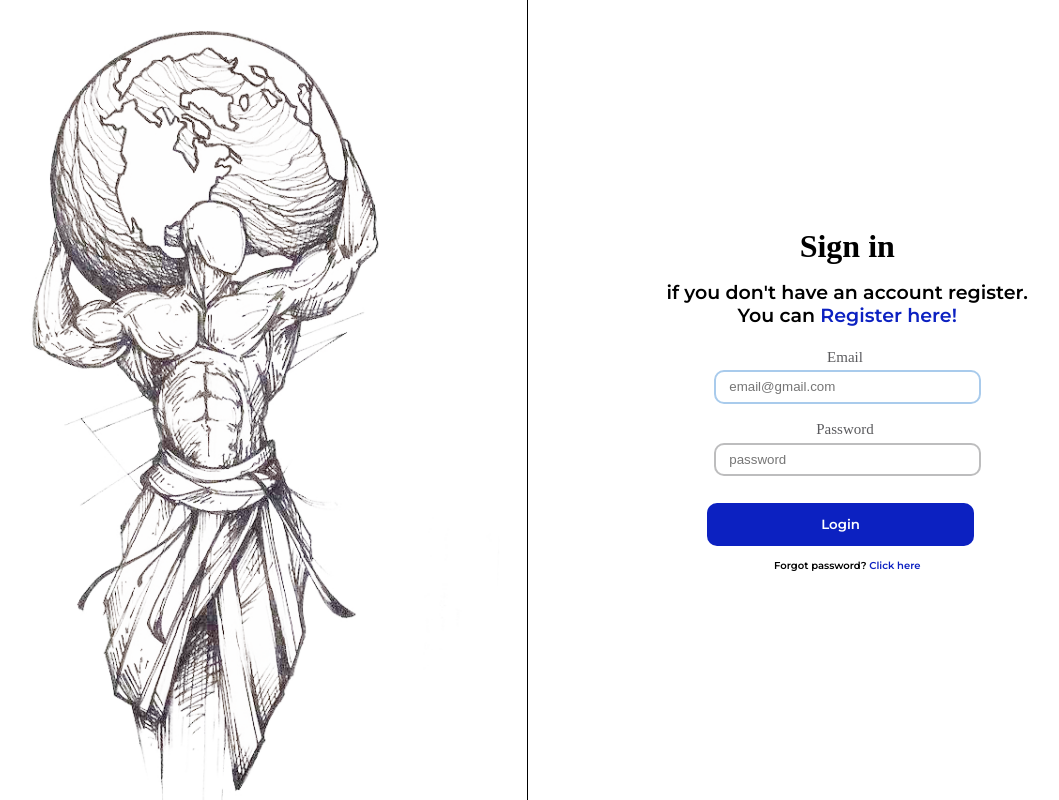
After one commit to SimbaHokage/wdpai3, a PHP site: page /public/views/loginData.php in a window 1280 px wide. The commit adds this page. Shown: the whole page, without its empty margins (113-1172 px from the left). Run offline with PHP 8.4, Linux system fonts and the light colour scheme; some libraries are stand-ins or nearby versions.

Commit message:
lab6 done

```diff
--- a/index.php
+++ b/index.php
@@ -4,9 +4,10 @@
 
 $path = trim($_SERVER['REQUEST_URI'], '/');
 $path = parse_url($path, PHP_URL_PATH);
-
 Routing::get('login', 'DefaultController');
 Routing::get('register', 'DefaultController');
 Routing::get('trainingsToBe', 'DefaultController');
 Routing::get('welcomeScreen', 'DefaultController');
+Routing::post('loginData', 'SecurityController');
+
 Routing::run($path);
--- a/public/style/login.css
+++ b/public/style/login.css
@@ -53,6 +53,7 @@
     font-family: 'Montserrat', sans-serif;
 }
 
+
 div.container div.right-container div.a-form p.sign-in-info span.register-span {
     color: rgb(12, 33, 193);
     cursor: pointer;
@@ -72,6 +73,20 @@
 
 div.container div.right-container div.a-form p.forgot-password {
     font-size: 1em;
+}
+
+.a-form {
+    display: flex;
+    align-items: center;
+    justify-content: center;
+    flex-direction: column;
+}
+
+.login {
+    display: flex;
+    align-items: center;
+    justify-content: center;
+    flex-direction: column;
 }
 
 
--- /dev/null
+++ b/public/views/loginData.php
@@ -0,0 +1,48 @@
+<!DOCTYPE html>
+<html lang="en">
+<head>
+    <meta charset="UTF-8">
+    <meta http-equiv="X-UA-Compatible" content="IE=edge">
+    <meta name="viewport" content="width=device-width, initial-scale=1.0">
+    <title>Login</title>
+    <link rel="stylesheet" href="public/style/login.css">
+    <link rel="preconnect" href="https://fonts.googleapis.com">
+    <link rel="preconnect" href="https://fonts.gstatic.com" crossorigin>
+    <link href="https://fonts.googleapis.com/css2?family=Montserrat:wght@400;600&display=swap" rel="stylesheet">
+</head>
+<body>
+
+<div class="container">
+    <div class="left-container">
+
+    </div>
+    <div class="line"></div>
+    <div class="right-container">
+        <div class="a-form">
+            <h1>Sign in</h1>
+            <p class="sign-in-info">if you don't have an account register.</p>
+            <p class="sign-in-info sign-in-info-second">You can <span class="register-span">Register here!</span></p>
+            <form class="login" action="loginData" method="POST">
+                <div class="message">
+                    <?php if(isset($messages)) {
+                        foreach ($messages as $message) {
+                            echo $message;
+                        }
+                    }?>
+                </div>
+                <p class="email-p">Email</p>
+                <input class="email-input" name="email" type="text" placeholder="email@gmail.com">
+                <p class="password-p">Password</p>
+                <input class="password-input" name="password" type="password" placeholder="password">
+                <button class="login-button" type="submit">
+                    <p>Login</p>
+                </button>
+            </form>
+
+            <p class="sign-in-info forgot-password">Forgot password? <span class="register-span forgot-password">Click here</span></p>
+        </div>
+    </div>
+</div>
+
+</body>
+</html>
```
Also changed, not shown: Routing.php (+7 -2 lines), public/views/login.php (renamed from public/views/login.html, +12 -4 lines), src/controllers/AppController.php (+20 -2 lines), src/controllers/Security.php (deleted, +0 -7 lines), src/controllers/SecurityController.php (added, +31 -0 lines), public/views/register.php (renamed from public/views/register.html), public/views/trainingsToBe.php (renamed from public/views/trainingsToBe.html), public/views/welcomeScreen.php (renamed from public/views/welcomeScreen.html).
